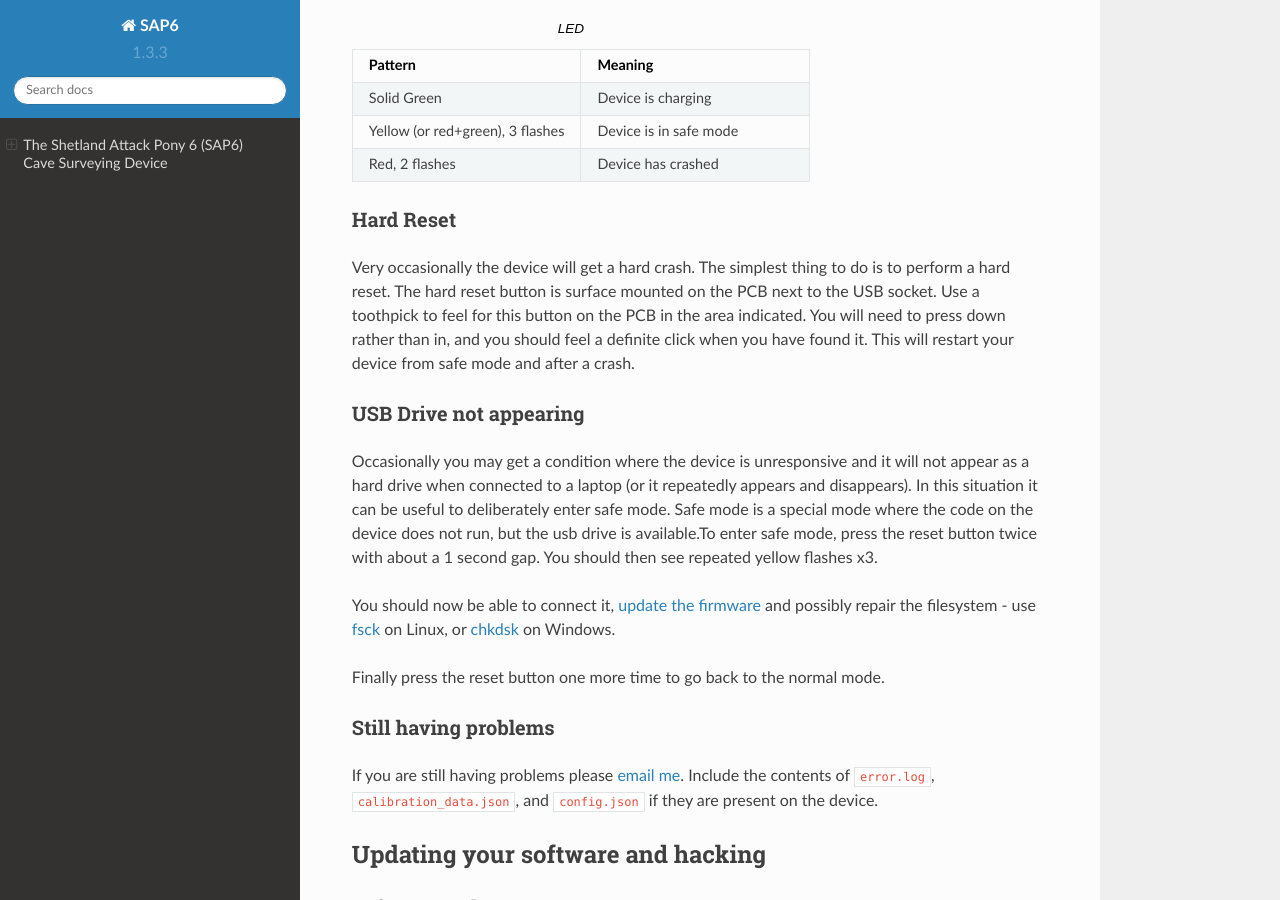
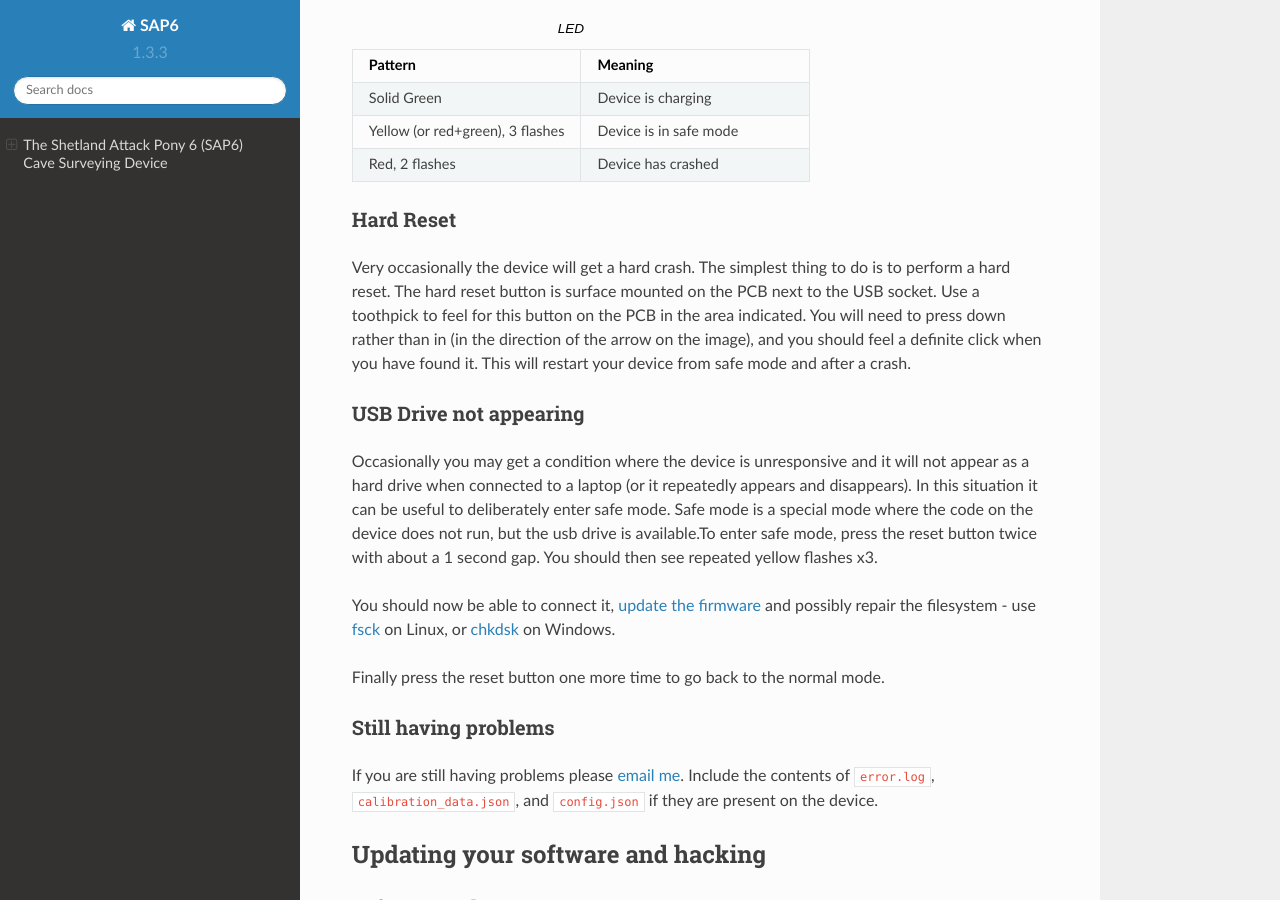
Before and after one commit to furbrain/STIC, a Sphinx documentation site: the page built from firmware/docs/source/index.rst, in a window 1280 px wide and 900 px high, scrolled down 6299 px. Built offline with Sphinx 7.4.7 and the Read the Docs theme 2.0.0, drawn with Linux system fonts in a browser that asks for light colours.

Commit message:
Update image and add arrow

```diff
--- a/firmware/docs/source/index.rst
+++ b/firmware/docs/source/index.rst
@@ -300,8 +300,8 @@ Hard Reset
 Very occasionally the device will get a hard crash. The simplest thing to do is to perform a hard reset.
 The hard reset button is surface mounted on the PCB next to the USB socket.
 Use a toothpick to feel for this button on the PCB in the area indicated. You will need
-to press down rather than in, and you should feel a definite click when you have found it. This will
-restart your device from safe mode and after a crash.
+to press down rather than in (in the direction of the arrow on the image), and you should feel a definite
+click when you have found it. This will restart your device from safe mode and after a crash.
 
 USB Drive not appearing
 +++++++++++++++++++++++
```
Also changed, not shown: firmware/docs/source/end_with_labels.jpg.
